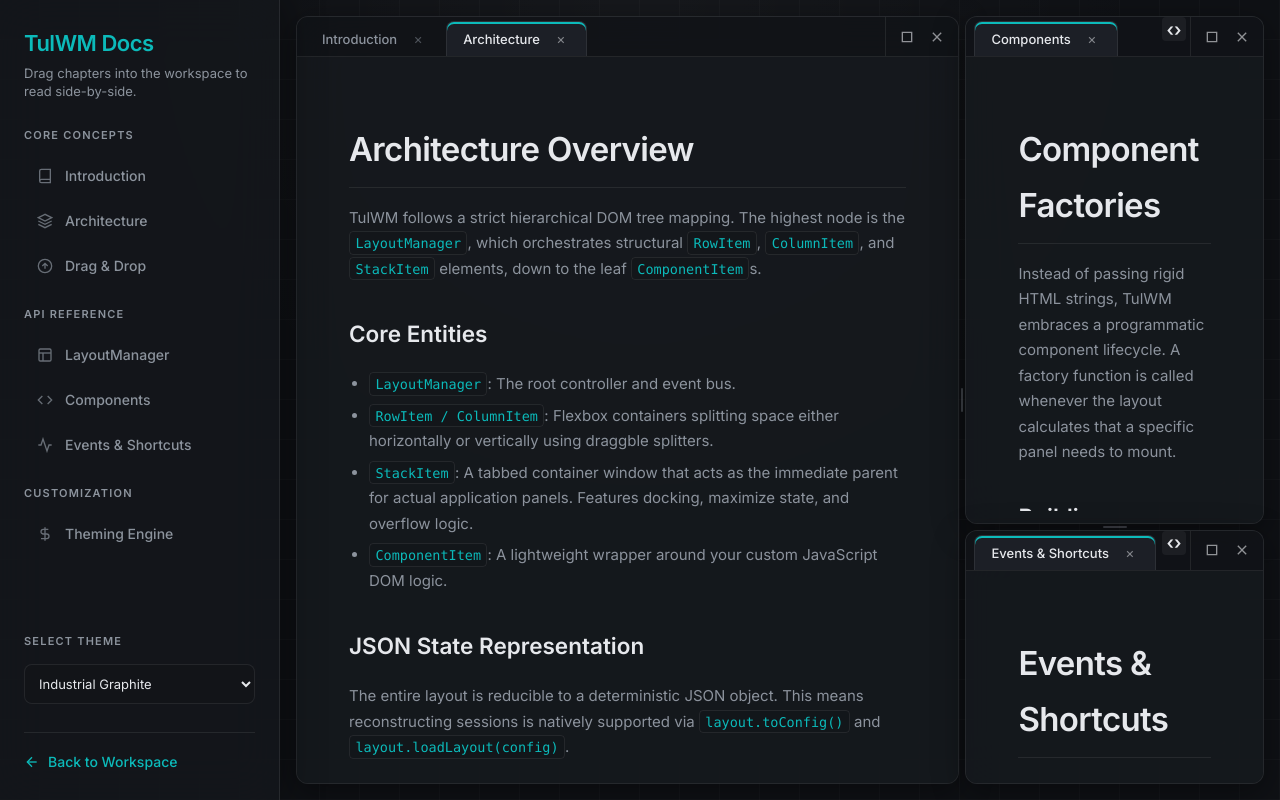
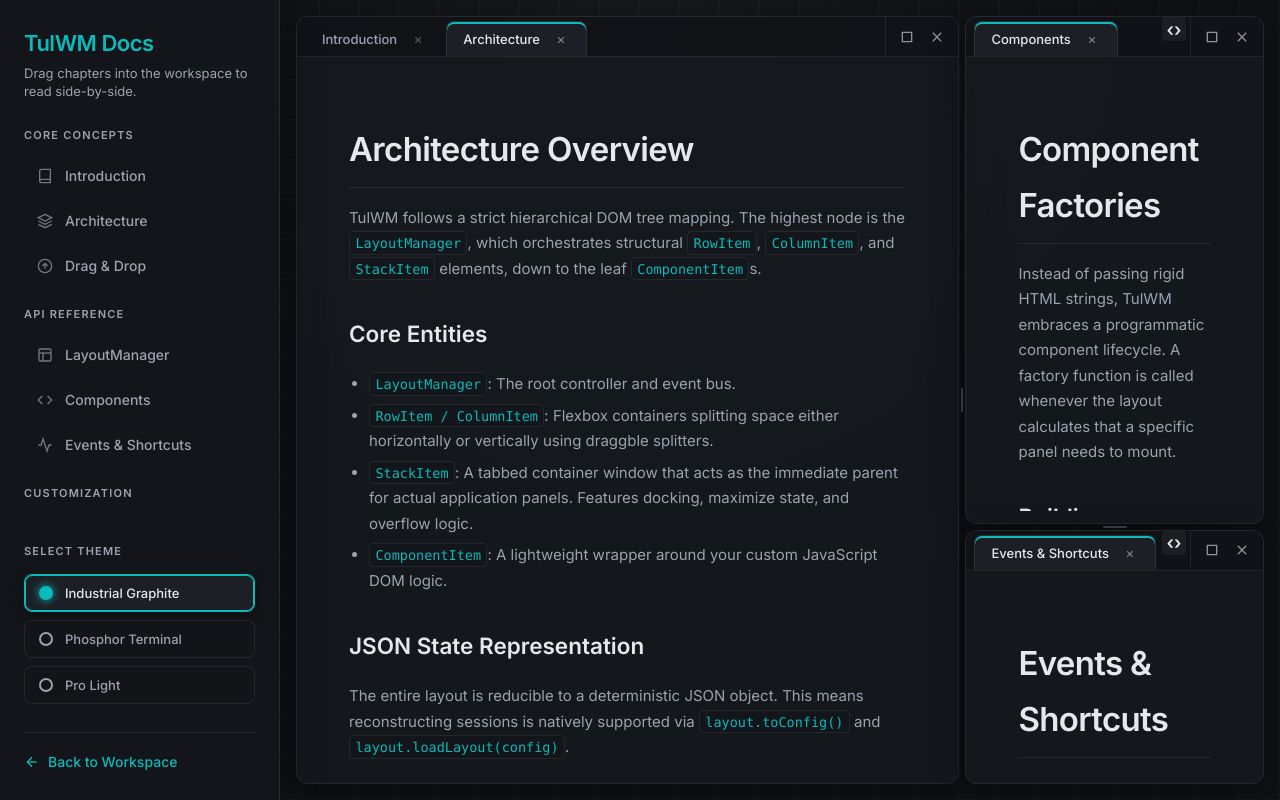
Before and after one commit to williamtoader/tul-web, a plain HTML site: page docs.html in a window 1280 px wide. Drawn offline with Linux system fonts and the light colour scheme.

Commit message:
alpha v0.3

```diff
--- a/docs.html
+++ b/docs.html
@@ -200,11 +200,20 @@
 
         <div>
             <h2>Select Theme</h2>
-            <select id="theme-selector" style="width: 100%; padding: 10px; background: var(--tulwm-bg-tab); color: var(--tulwm-text-primary); border: 1px solid var(--tulwm-border); border-radius: var(--tulwm-radius-inner); font-family: inherit; font-size: 13px; outline: none; cursor: pointer; transition: all 0.2s;">
-                <option value="theme-nordic">Industrial Graphite</option>
-                <option value="theme-cyber">Phosphor Terminal</option>
-                <option value="theme-light">Pro Light</option>
-            </select>
+            <div id="theme-selector" class="theme-selector">
+                <label class="theme-label">
+                    <input type="radio" name="theme" class="theme-radio" value="theme-nordic" checked>
+                    <span class="theme-name">Industrial Graphite</span>
+                </label>
+                <label class="theme-label">
+                    <input type="radio" name="theme" class="theme-radio" value="theme-cyber">
+                    <span class="theme-name">Phosphor Terminal</span>
+                </label>
+                <label class="theme-label">
+                    <input type="radio" name="theme" class="theme-radio" value="theme-light">
+                    <span class="theme-name">Pro Light</span>
+                </label>
+            </div>
         </div>
 
         <div class="nav-links">
--- a/docs.js
+++ b/docs.js
@@ -270,7 +270,7 @@
             font-family: ui-monospace, SFMono-Regular, Consolas, monospace;
             font-size: 14px;
             line-height: 1.5;
-            color: var(--tulwm-text-editor, #e2e8f0);
+            color: var(--tulwm-text-console, #e2e8f0);
         }
         .markdown-body .code-block code {
             background: transparent;
@@ -427,9 +427,12 @@
     // Theme selector handler
     const themeSelector = document.getElementById("theme-selector");
     if (themeSelector) {
-        document.body.className = themeSelector.value;
+        const checkedRadio = themeSelector.querySelector('input[name="theme"]:checked');
+        if (checkedRadio) document.body.className = checkedRadio.value;
         themeSelector.addEventListener("change", (e) => {
-            document.body.className = e.target.value;
+            if (e.target.name === 'theme') {
+                document.body.className = e.target.value;
+            }
         });
     }
 });
--- a/tulwm.css
+++ b/tulwm.css
@@ -8,7 +8,7 @@
   --tulwm-bg-header: rgba(16, 18, 22, 0.7);
   --tulwm-border: rgba(255, 255, 255, 0.08);
   --tulwm-text-primary: #e6e8ec;
-  --tulwm-text-secondary: #8c939d;
+  --tulwm-text-secondary: #9ca3af;
   --tulwm-accent: #0cbaba; /* Glowing Teal */
   --tulwm-accent-hover: #15f0f0;
   --tulwm-drop-zone: rgba(12, 186, 186, 0.2);
@@ -41,7 +41,7 @@
   --tulwm-bg-header: rgba(5, 5, 5, 0.9);
   --tulwm-border: rgba(245, 158, 11, 0.3);
   --tulwm-text-primary: #fcd34d;
-  --tulwm-text-secondary: #b45309;
+  --tulwm-text-secondary: #d97706;
   --tulwm-accent: #f59e0b; /* Amber Glow */
   --tulwm-accent-hover: #fbbf24;
   --tulwm-drop-zone: rgba(245, 158, 11, 0.25);
@@ -73,7 +73,7 @@
   --tulwm-bg-header: rgba(255, 255, 255, 0.8);
   --tulwm-border: rgba(15, 23, 42, 0.06);
   --tulwm-text-primary: #0f172a;
-  --tulwm-text-secondary: #64748b;
+  --tulwm-text-secondary: #475569;
   --tulwm-accent: #2563eb; /* Apple Blue */
   --tulwm-accent-hover: #1d4ed8;
   --tulwm-drop-zone: rgba(37, 99, 235, 0.15);
@@ -625,3 +625,63 @@
   background: rgba(255, 255, 255, 0.1);
   color: var(--tulwm-accent);
 }
+
+/* Theme Selector Radio List */
+.theme-selector {
+  display: flex;
+  flex-direction: column;
+  gap: 8px;
+}
+
+.theme-label {
+  display: flex;
+  align-items: center;
+  padding: 10px 14px;
+  background: var(--tulwm-bg-tab);
+  border: 1px solid var(--tulwm-border);
+  border-radius: var(--tulwm-radius-inner);
+  color: var(--tulwm-text-secondary);
+  font-size: 13px;
+  font-weight: 500;
+  cursor: pointer;
+  transition: all 0.2s cubic-bezier(0.175, 0.885, 0.32, 1.275);
+}
+
+.theme-label:hover {
+  background: var(--tulwm-bg-tab-active);
+  color: var(--tulwm-text-primary);
+  border-color: rgba(255, 255, 255, 0.2);
+}
+
+.theme-radio {
+  display: none;
+}
+
+.theme-label:has(.theme-radio:checked) {
+  background: var(--tulwm-bg-tab-active);
+  color: var(--tulwm-text-primary);
+  border-color: var(--tulwm-accent);
+  box-shadow: 0 4px 12px var(--tulwm-shadow-color), inset 0 0 0 1px var(--tulwm-accent);
+}
+
+.theme-name {
+  display: flex;
+  align-items: center;
+}
+
+.theme-name::before {
+  content: '';
+  display: block;
+  width: 10px;
+  height: 10px;
+  border-radius: 50%;
+  border: 2px solid var(--tulwm-text-secondary);
+  margin-right: 12px;
+  transition: all 0.2s;
+}
+
+.theme-label:has(.theme-radio:checked) .theme-name::before {
+  border-color: var(--tulwm-accent);
+  background: var(--tulwm-accent);
+  box-shadow: 0 0 8px var(--tulwm-accent);
+}
```
Also changed, not shown: app.js (+5 -4 lines), index.html (+14 -5 lines).
